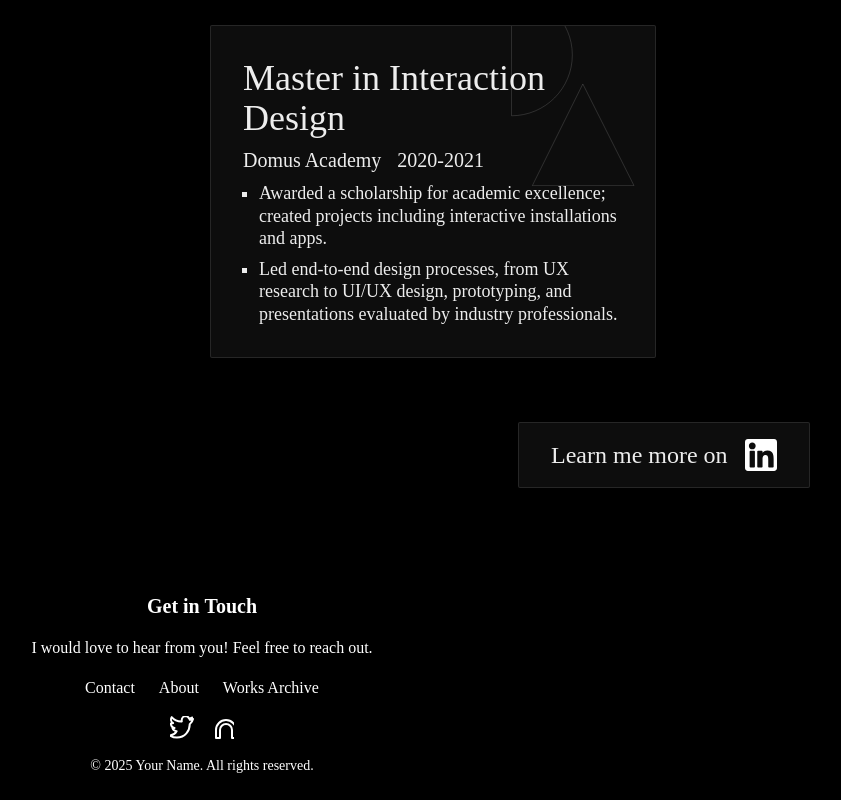
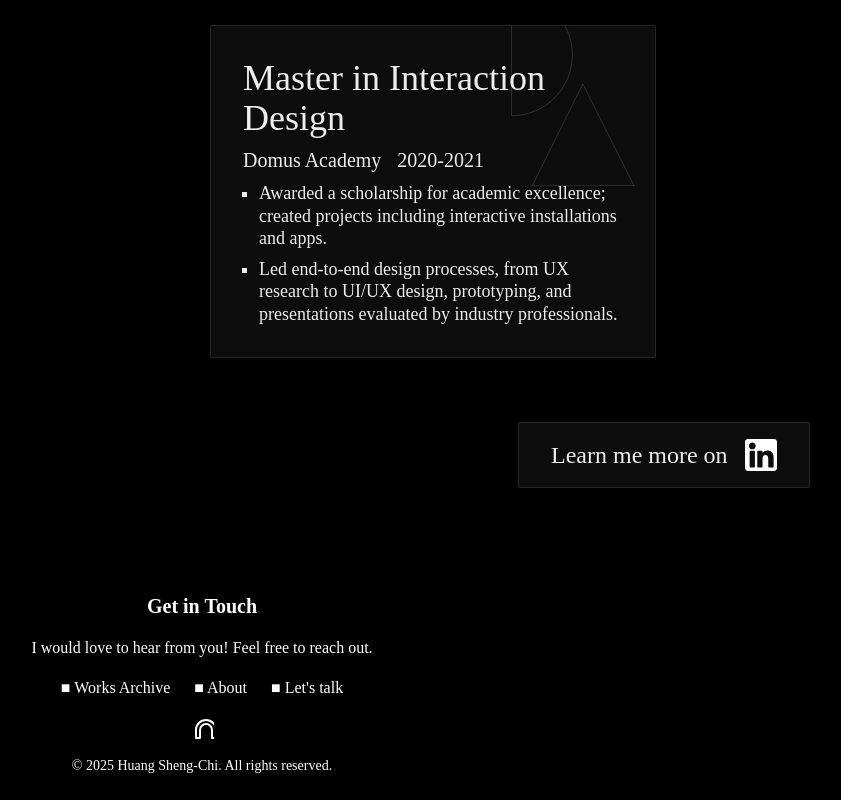
Before and after one commit to josh4work0224/main-portfolio, a Next.js app: page /about in a window 1280 px wide. Shown: the part 2832-3632 px from the top of the page, without its empty margins (438-1279 px from the left). Built offline with nearby package versions, Linux system fonts and the light colour scheme; a web font is replaced by a local one.

Commit message:
Update Footer, Navbar, and About page with direct contact and LinkedIn links

```diff
--- a/src/components/Footer.js
+++ b/src/components/Footer.js
@@ -8,24 +8,19 @@ const Footer = () => {
         <h2 className="text-xl font-bold mb-4">Get in Touch</h2>
         <p className="mb-4">I would love to hear from you! Feel free to reach out.</p>
         <div className="flex justify-center space-x-6 mb-4">
-          <Link href="/contact" className="hover:text-gray-300">Contact</Link>
-          <Link href="/about" className="hover:text-gray-300">About</Link>
-          <Link href="/archive" className="hover:text-gray-300">Works Archive</Link>
+          <Link href="/archive" className="hover:text-gray-300 ease-linear">■ Works Archive</Link>
+          <Link href="/about" className="hover:text-gray-300 ease-linear">■ About</Link>
+          <a href="mailto:josh4work0224@gmail.com" className="hover:text-gray-300 ease-linear">■ Let&apos;s talk</a>
         </div>
         <div className="flex justify-center space-x-4">
-          <a href="https://twitter.com/yourprofile" target="_blank" rel="noopener noreferrer" className="hover:text-gray-300">
-            <svg className="w-6 h-6" fill="none" stroke="currentColor" viewBox="0 0 24 24">
-              <path strokeLinecap="round" strokeLinejoin="round" strokeWidth={2} d="M23 3a10.9 10.9 0 01-3.14.86A4.48 4.48 0 0022 1.54a9.1 9.1 0 01-2.87 1.1A4.48 4.48 0 0016.16 0c-2.48 0-4.48 2-4.48 4.48 0 .35.04.69.1 1.02A12.74 12.74 0 011.67 1.15a4.48 4.48 0 001.39 6.01A4.48 4.48 0 01.9 7.5v.06a4.48 4.48 0 003.58 4.39 4.48 4.48 0 01-2.02.08 4.48 4.48 0 004.18 3.1A9.05 9.05 0 010 19.54a12.74 12.74 0 006.9 2.02c8.27 0 12.78-6.85 12.78-12.78 0-.2 0-.39-.01-.58A9.12 9.12 0 0023 3z" />
-            </svg>
-          </a>
-          <a href="https://linkedin.com/in/yourprofile" target="_blank" rel="noopener noreferrer" className="hover:text-gray-300">
+          <a href="https://linkedin.com/in/sheng-chi-huang-9600371a7" target="_blank" rel="noopener noreferrer" className="hover:text-gray-300">
             <svg className="w-6 h-6" fill="none" stroke="currentColor" viewBox="0 0 24 24">
               <path strokeLinecap="round" strokeLinejoin="round" strokeWidth={2} d="M16 8a6 6 0 00-6 6v8h-4v-8a10 10 0 1120 0v8h-4v-8a6 6 0 00-6-6z" />
             </svg>
           </a>
           {/* Add more social links as needed */}
         </div>
-        <p className="mt-4 text-sm">&copy; {new Date().getFullYear()} Your Name. All rights reserved.</p>
+        <p className="mt-4 text-sm">&copy; {new Date().getFullYear()} Huang Sheng-Chi. All rights reserved.</p>
       </div>
     </footer>
   );
--- a/src/components/Navbar.js
+++ b/src/components/Navbar.js
@@ -112,9 +112,9 @@ export default function Navbar() {
         <Link href="/about" className="hover:text-gray-300" scroll={false}>
           About
         </Link>
-        <Link href="#" className="hover:text-gray-300" scroll={false}>
+        <a href="mailto:josh4work0224@gmail.com" className="hover:text-gray-300" target="_blank">
           Let&apos;s talk
-        </Link>
+        </a>
       </div>
 
       {/* Mobile menu */}
@@ -136,13 +136,13 @@ export default function Navbar() {
           >
             About
           </Link>
-          <Link
-            href="#"
+          <a
+            href="mailto:josh4work0224@gmail.com"
             className="text-white hover:text-gray-300 text-2xl"
-            scroll={false}
+            target="_blank"
           >
             Let&apos;s talk
-          </Link>
+          </a>
         </div>
       </div>
     </nav>
--- a/src/pages/about.js
+++ b/src/pages/about.js
@@ -177,7 +177,8 @@ export default function Archive() {
           </div>
           <Link
             className="flex flex-col lg:col-span-2 lg:col-start-7 py-4 px-8 border relative bg-slate-100/5 border-white/10 rounded-[2px] backdrop-blur-md"
-            href="#"
+            href="https://linkedin.com/in/sheng-chi-huang-9600371a7"
+            target="_blank"
           >
             <div className="flex flex-row gap-4 items-end justify-between">
               <h3 className="text-2xl">Learn me more on</h3>
```
